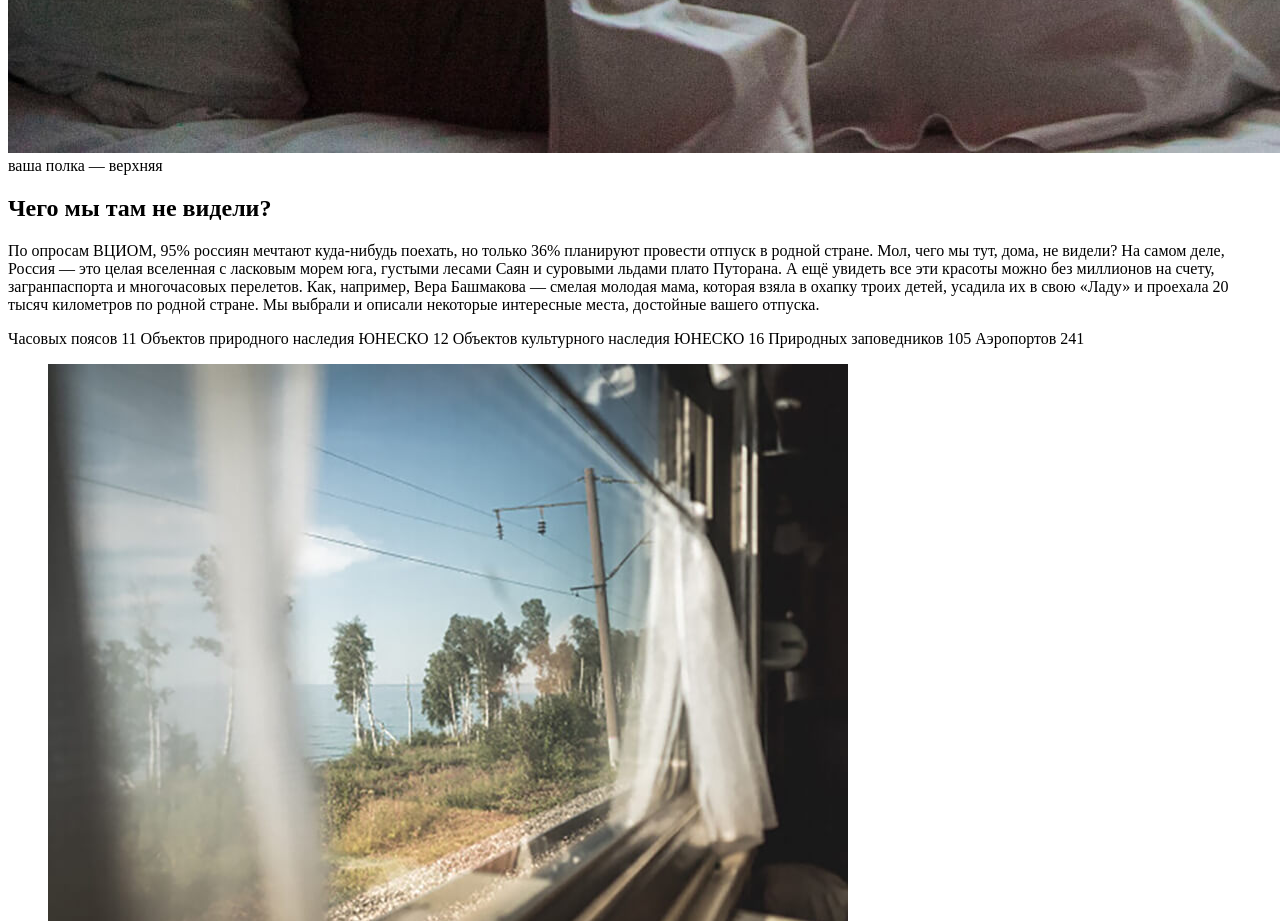
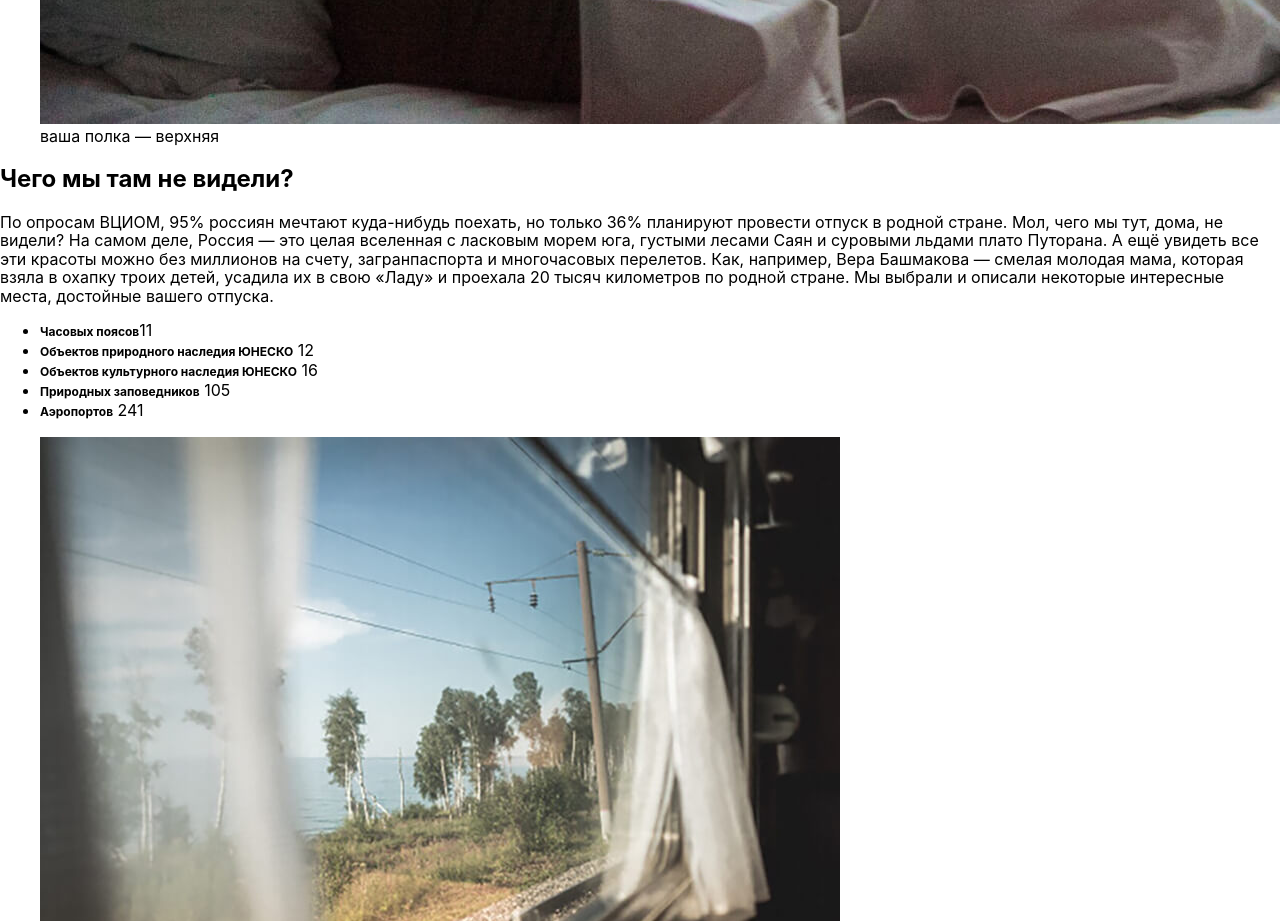
Before and after one commit to igorkosten/russian-travel, a plain HTML site: page index.html in a window 1280 px wide. Shown: the part 1260-2181 px from the top of the page. Drawn offline with Linux system fonts and the light colour scheme.

Commit message:
Сохранение изменений.

```diff
--- /dev/null
+++ b/blocks/body/body.css
@@ -0,0 +1,3 @@
+.body {
+  background-color: #2A2C2F;
+}
--- a/blocks/header/header.css
+++ b/blocks/header/header.css
@@ -0,0 +1,4 @@
+.header {
+  display: flex;
+  justify-content: space-between;
+}
--- /dev/null
+++ b/blocks/intro/__span-accent/intro__span-accent.css
@@ -0,0 +1,7 @@
+.intro__span-accent {
+  font-family: 'Inter';
+  font-style: normal;
+  font-weight: 700;
+  font-size: 12px;
+  line-height: 18px;
+}
--- /dev/null
+++ b/blocks/page/page.css
@@ -0,0 +1,5 @@
+.page {
+  width: 1280px;
+  margin: 0 auto;
+  font-family: 'Inter', 'Arial', sans-serif;
+}
--- a/index.html
+++ b/index.html
@@ -21,12 +21,12 @@
       <section class="lead">
         <h2 class="section-title">Путешествия по России</h2>
         <p class="section-subtitle">Настоящая страна не в выпусках новостей, а здесь.</p>
-        <div class="figure">
+        <figure>
           <img class="lead__image"
             alt="фото изнутри плацкартного вагона, на переднем плане спящая на нижней боковой полке пассажирка, за окном вагона видны железнодорожные цистерны"
             src="images/lead-polka.jpg">
           <figcaption>ваша полка — верхняя</figcaption>
-        </div>
+        </figure>
       </section>
       <section class="intro">
         <h2 class="section-title">Чего мы там не видели?</h2>
@@ -41,11 +41,18 @@
           взяла в охапку троих детей, усадила их в свою «Ладу» и проехала 20 тысяч километров по родной стране. Мы
           выбрали и
           описали некоторые интересные места, достойные вашего отпуска.</p>
-        <p class="intro__list">Часовых поясов 11
-          Объектов природного наследия ЮНЕСКО 12
-          Объектов культурного наследия ЮНЕСКО 16
-          Природных заповедников 105
-          Аэропортов 241</p>
+        <ul>
+          <li><span class="intro__span-accent">Часовых поясов</span>11</li>
+          <li><span class="intro__span-accent">Объектов природного наследия ЮНЕСКО</span> 12</li>
+          <li><span class="intro__span-accent">Объектов культурного наследия ЮНЕСКО</span> 16</li>
+          <li><span class="intro__span-accent">Природных заповедников</span> 105</li>
+          <li><span class="intro__span-accent">Аэропортов</span> 241</li>
+
+
+
+
+        </ul>
+
       </section>
       <section class="photo-grid">
         <ul class="grid__container">
@@ -133,7 +140,7 @@
           <li class="place__cards">
             <div class="place__card">
               <h2 class="place__title">Кольский</h2>
-              <img class="place__image" alt="фото заснеженного горного склона" src="images\place-kolsky.jpg">
+              <img class="place__image" alt="фото заснеженного горного склона" src="images/place-kolsky.jpg">
               <div class="place__website-url">
                 <p class="place__url">URL</p>
                 <a class="place__website" href="https://yourshot.nationalgeographic.com/photos/?keywords=kolskiy"
--- a/pages/index.css
+++ b/pages/index.css
@@ -0,0 +1,10 @@
+@import url(../vendor/normalize.css);
+
+@import url(../blocks/body/body.css);
+@import url(../blocks/page/page.css);
+@import url(../blocks/header/header.css);
+
+
+
+
+@import url(../blocks/intro/__span-accent/intro__span-accent.css);
```
Also changed, not shown: blocks/intro/intro.css (added).
